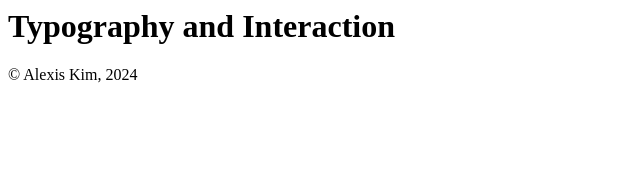
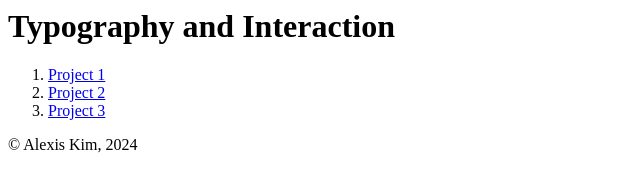
Before and after one commit to Alyxwestro/alyxwestro.github.io, a plain HTML site: page index.html in a window 1280 px wide. Shown: the whole page, without its empty margins (0-640 px from the left). Drawn offline with Linux system fonts and the light colour scheme.

Commit message:
Update index.html

```diff
--- a/index.html
+++ b/index.html
@@ -9,6 +9,11 @@
         </header>
 
         <main>
+            <ol>
+                <li><a href="/manuscript">Project 1</a></li>
+                <li><a href="https://rodridez.github.io/spread/">Project 2</a></li>
+                <li><a href="/binding">Project 3</a></li>
+            </ol>
 
         </main>
         <footer>
```
